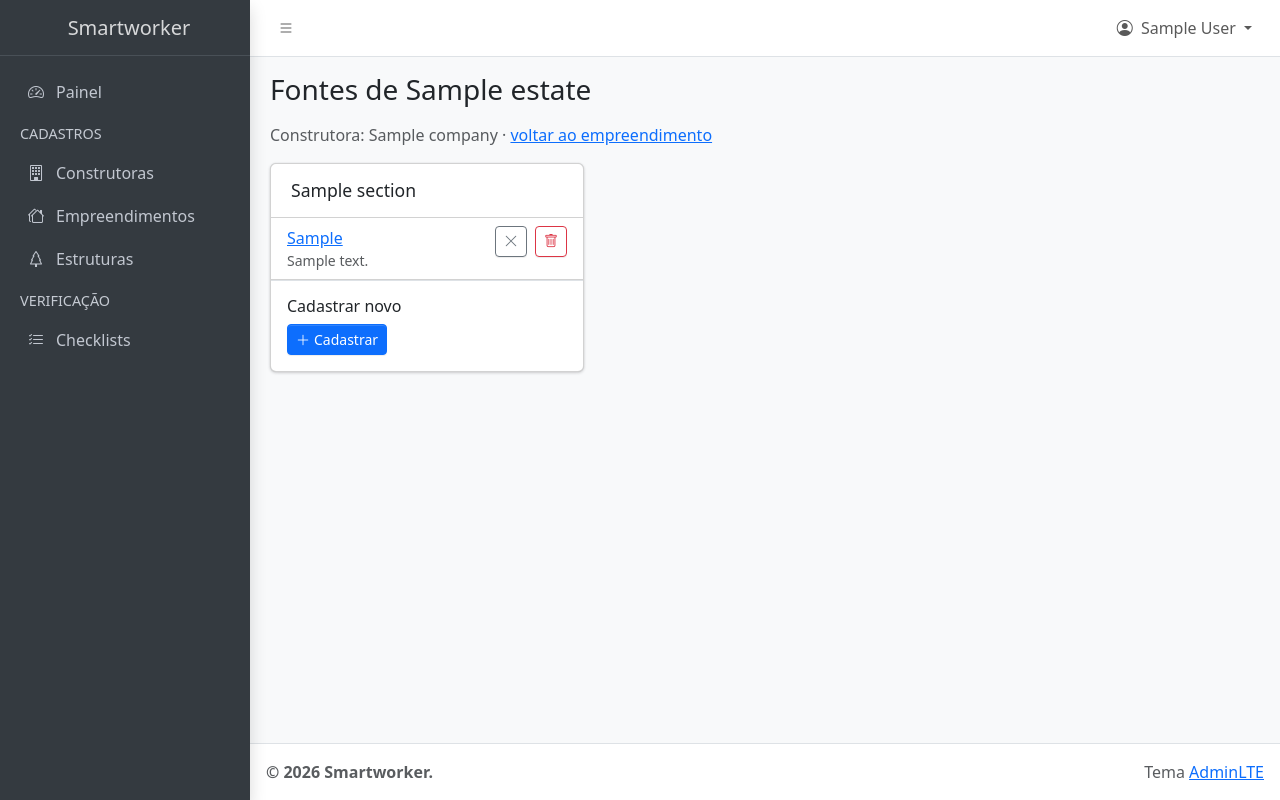
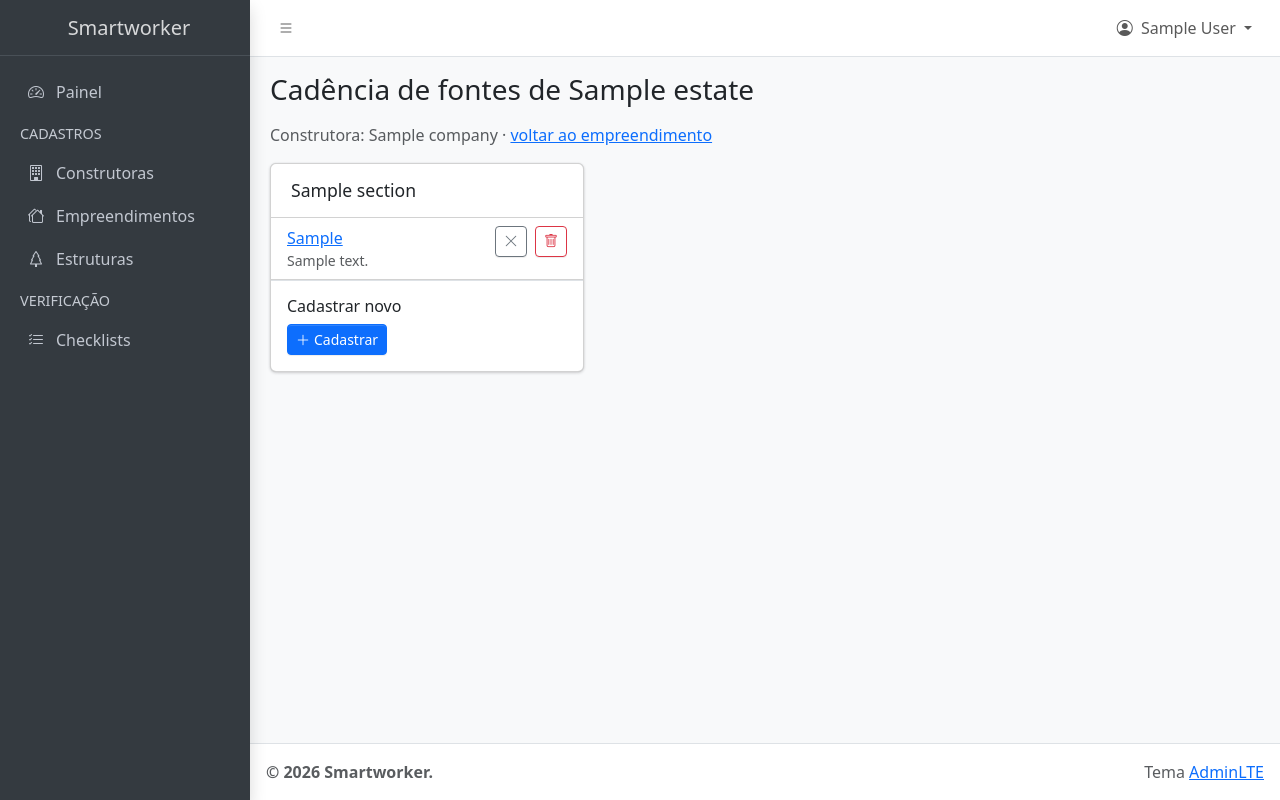
Before and after one commit to al1sant0s/smartworker, a Django app: template checklist/templates/checklist/estate_sources.html in a window 1280 px wide. Run offline with Django 5.2, Linux system fonts and the light colour scheme; a user stored in the database is signed in; tables that the repository leaves empty hold one stand-in row (values such as "Sample post"); the template is opened without the code that fills it: most values are stand-ins (such as "Sample title", 1, 10 or a date in 2020); some libraries are stand-ins or nearby versions.

Commit message:
Show status percentages in checklist tabs and rename Fontes to Cadência de fontes
Co-Authored-By: Claude Sonnet 5.5 <noreply@anthropic.com>

```diff
--- a/checklist/templates/checklist/checklist_detail.html
+++ b/checklist/templates/checklist/checklist_detail.html
@@ -37,7 +37,7 @@
 
       <div class="card mb-4">
         <div class="card-header d-flex align-items-center">
-          <h3 class="card-title mb-0">Fontes</h3>
+          <h3 class="card-title mb-0">Cadência de fontes</h3>
           <a href="{% url 'checklist:estate_sources' estate.pk %}" class="btn btn-outline-secondary btn-sm ms-auto">
             <i class="bi bi-pencil me-1"></i>Gerenciar
           </a>
--- a/checklist/templates/checklist/checklist_list.html
+++ b/checklist/templates/checklist/checklist_list.html
@@ -46,7 +46,7 @@
         {% for value, label, count in status_tabs %}
           <li class="nav-item">
             <a class="nav-link{% if status == value %} active{% endif %}" href="{% querystring status=value page=None %}">
-              {{ label }} <span class="badge text-bg-light">{{ count }}</span>
+              {{ label }} <span class="badge text-bg-light">{{ count }} ({% widthratio count counts.total 100 %}%)</span>
             </a>
           </li>
         {% endfor %}
--- a/checklist/templates/checklist/estate_sources.html
+++ b/checklist/templates/checklist/estate_sources.html
@@ -1,7 +1,7 @@
 {% extends "base.html" %}
 
-{% block title %}Fontes · {{ estate.name }} | Smartworker{% endblock %}
-{% block page_title %}Fontes de {{ estate.name }}{% endblock %}
+{% block title %}Cadência de fontes · {{ estate.name }} | Smartworker{% endblock %}
+{% block page_title %}Cadência de fontes de {{ estate.name }}{% endblock %}
 
 {% block content %}
   <p class="text-body-secondary">
--- a/management/templates/management/estate_form.html
+++ b/management/templates/management/estate_form.html
@@ -118,7 +118,7 @@
             <a href="{% url 'management:estate_list' %}" class="btn btn-link">Cancelar</a>
             {% if object %}
               <a href="{% url 'checklist:estate_sources' object.pk %}" class="btn btn-outline-secondary ms-auto">
-                <i class="bi bi-globe me-1"></i>Fontes
+                <i class="bi bi-globe me-1"></i>Cadência de fontes
               </a>
             {% endif %}
           </div>
```
